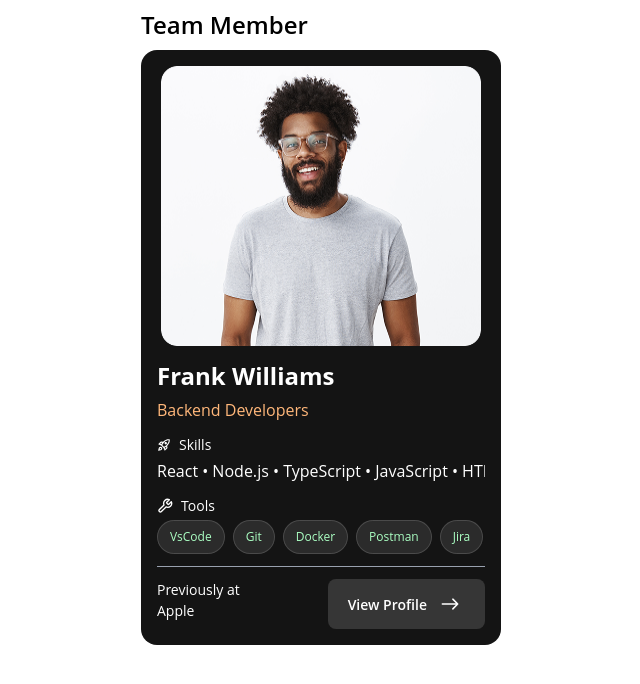
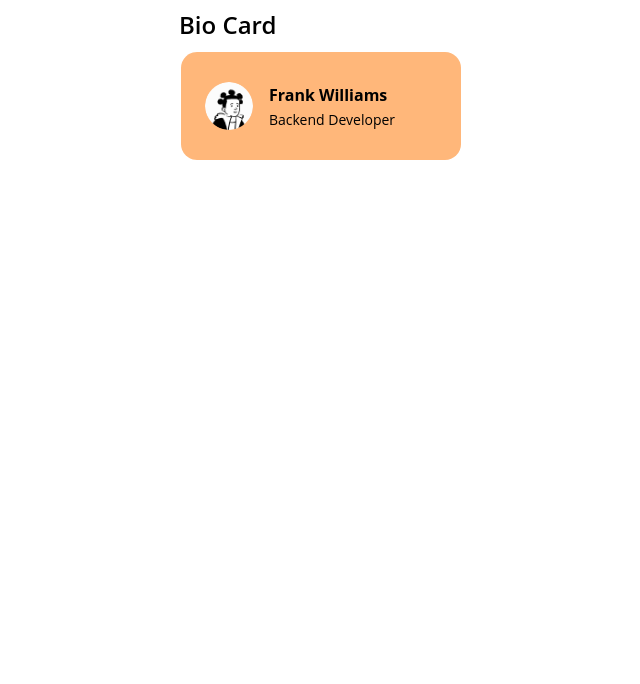
Before and after one commit to tript-cmyk/evoluter-components, a React (Vite) app: page / in a window 1280 px wide. Shown: the top 684 px of the page, without its empty margins (319-959 px from the left). Built offline with nearby package versions, Linux system fonts and the light colour scheme.

Commit message:
feat: bio card component

```diff
--- /dev/null
+++ b/src/components/layout/BioCard/BioCard.tsx
@@ -0,0 +1,20 @@
+import type { BioCardProps } from "./bio-card.types";
+import { bioCardVariants } from "./bio-card.variants";
+
+const BioCard = ({ avatarUrl, name, role, selected }: BioCardProps) => {
+  return (
+    <div className="rounded-2xl p-0.5 hover:bg-linear-to-r hover:from-[#ABFFC3] hover:to-[#FFB77A] duration-300">
+      <div className={bioCardVariants({ selected })}>
+        <div className="shrink-0">
+          <img src={avatarUrl} alt={name} className="w-12 h-12 rounded-full" />
+        </div>
+        <div className="flex flex-col items-start gap-0.5">
+          <div className="font-bold text-[16px]">{name}</div>
+          <div className="text-[14px]">{role}</div>
+        </div>
+      </div>
+    </div>
+  );
+};
+
+export default BioCard;
--- /dev/null
+++ b/src/components/layout/BioCard/bio-card.types.ts
@@ -0,0 +1,6 @@
+export interface BioCardProps {
+  avatarUrl: string;
+  name: string;
+  role: string;
+  selected: boolean;
+}
--- /dev/null
+++ b/src/components/layout/BioCard/bio-card.variants.ts
@@ -0,0 +1,16 @@
+import { cva } from "class-variance-authority";
+
+export const bioCardVariants = cva(
+  "min-w-70 rounded-2xl px-4 py-2 md:px-6 md:py-4 flex items-center gap-4" ,
+  {
+    variants: {
+      selected: {
+        false: "bg-[#262626] text-white",
+        true: "bg-[#FFB77A] text-black h-23 md:h-27",
+      },
+    },
+    defaultVariants: {
+      selected: false,
+    },
+  },
+);
--- /dev/null
+++ b/src/pages/Demo/BioCardDemo.tsx
@@ -0,0 +1,17 @@
+import BioCard from "../../components/layout/BioCard/BioCard";
+
+const BioCardDemo = () => {
+  return (
+    <div>
+      <h2>Bio Card</h2>
+      <BioCard
+        avatarUrl="/images/bio-card-avatar.png"
+        name="Frank Williams"
+        role="Backend Developer"
+        selected={true}
+      />
+    </div>
+  );
+};
+
+export default BioCardDemo;
--- a/src/pages/Home.tsx
+++ b/src/pages/Home.tsx
@@ -1,5 +1,6 @@
 import BenefitCard from "../components/layout/BenefitCard";
 import BenefitCardDemo from "./Demo/BenefitCardDemo";
+import BioCardDemo from "./Demo/BioCardDemo";
 import TeamMemberDemo from "./Demo/TeamMemberDemo";
 
 const Home = () => {
@@ -25,7 +26,9 @@ const Home = () => {
 
       {/* <BenefitCardDemo  /> */}
 
-      <TeamMemberDemo />
+      {/* <TeamMemberDemo /> */}
+
+      <BioCardDemo />
     </div>
   );
 };
```
Also changed, not shown: public/images/bio-card-avatar.png (added), src/components/layout/BioCard/index.ts (added).
